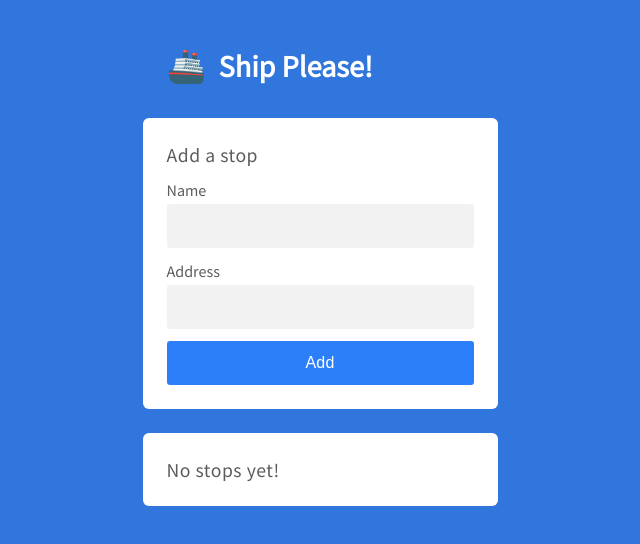
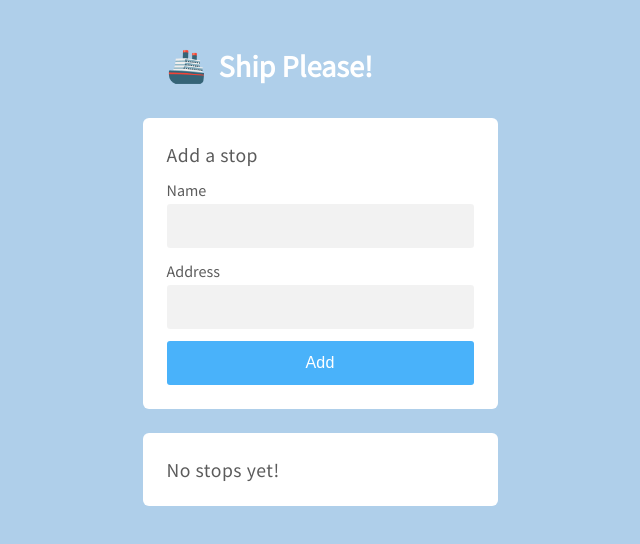
Before and after one commit to zroyer/ship-please, a React app: page / in a window 1280 px wide. Shown: the top 544 px of the page, without its empty margins (320-960 px from the left). Built offline with nearby package versions, Linux system fonts and the light colour scheme.

Commit message:
updates colors

```diff
--- a/src/styles/variables.less
+++ b/src/styles/variables.less
@@ -1,5 +1,5 @@
-@background-color: #3176DC;
-@accent: rgb(45, 127, 249);
+@background-color: rgb(175, 207, 234);
+@accent: rgb(73, 178, 250);
 @transparent: rgba(0, 0, 0, 0);
 @border-color: rgba(0, 0, 0, 0.05);
 @white: rgb(255, 255, 255);
@@ -8,8 +8,6 @@
 @input-border: rgba(0, 0, 0, 0.25);
 @input-bg: rgba(0, 0, 0, 0.05);
 @red-error: rgb(248, 43, 96);
-@red-error-light: rgba(248, 43, 96, 0.75);
-@orange-warning: #ff6f2c;
 @green-success: rgb(32, 201, 51);
 
 @content-width: 307px;
```
